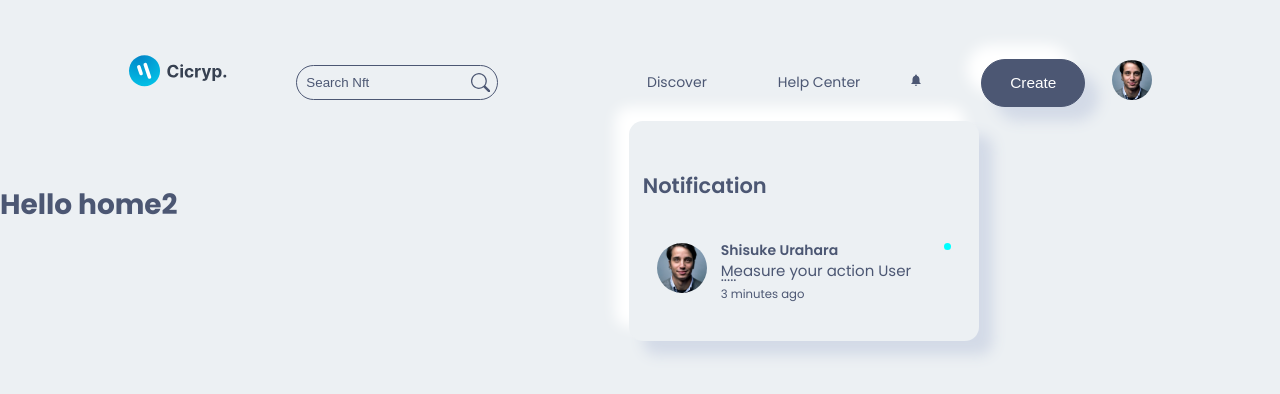
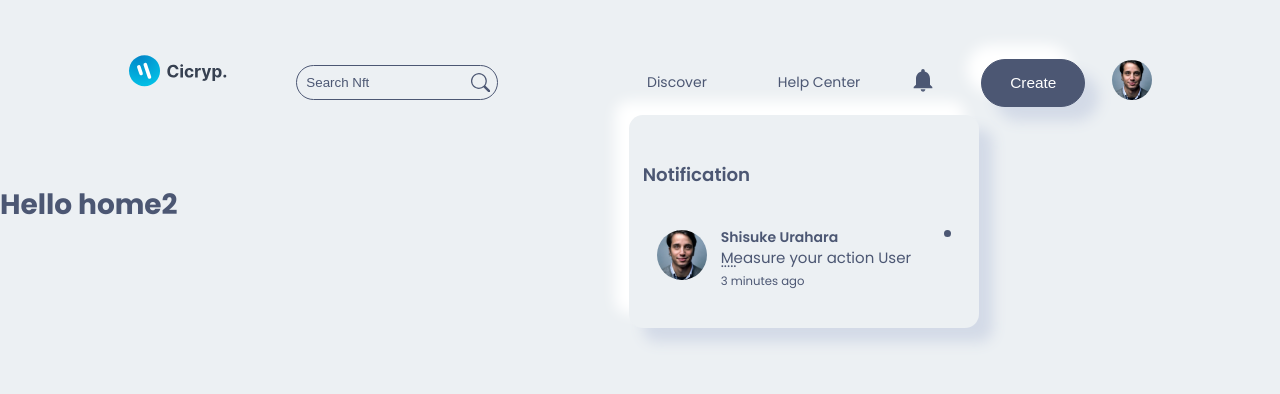
Before and after one commit to shisukeUrahara/web3-nft-marketplace, a Next.js app in the folder client/: page / in a window 1280 px wide. Both pictures are taken after a click on the icon 915 px from the left and 80 px from the top of the page. Shown: the top 394 px of the page. Built offline with nearby package versions, Linux system fonts and the light colour scheme.

Commit message:
resolved navbar styling issues

```diff
--- a/client/src/components/Navbar/Navbar.jsx
+++ b/client/src/components/Navbar/Navbar.jsx
@@ -75,7 +75,7 @@ const Navbar = () => {
 
                     {/* Notifications section */}
                     <div className={Style.navbar_container_right_notifications}>
-                        <MdNotifications onClick={() => option == 'Notifications' ? setOption('') : setOption('Notifications')} />
+                        <MdNotifications className={Style.notify} onClick={() => option == 'Notifications' ? setOption('') : setOption('Notifications')} />
                         {
                             option === 'Notifications' && <div className={Style.navbar_right_notifications_box}>
                                 <Notifications />
--- a/client/src/components/Navbar/Notifications/Notifications.module.css
+++ b/client/src/components/Navbar/Notifications/Notifications.module.css
@@ -12,7 +12,7 @@
 }
 
 .notification > p{
-    font-size:1.5rem;
+    font-size:1.3rem;
     font-weight:600;
     margin-bottom:2rem;
 }
@@ -29,6 +29,10 @@
     background-color: var(--icons-color);
     color:var(--shadow-dark-color);
     border-radius: 0.3rem;
+}
+
+.notification_box:hover .notification_box_new{
+    background-color: var(--main-bg-color);
 }
 
 .notification_box_img{
@@ -54,14 +58,14 @@
     width: 0.5rem;
     height:0.5rem;
     border-radius: 50%;
-    background-color: aqua;
+    background-color: var(--icons-color);
 }
 
 
 @media screen and (max-width: 35em){
     .notification{
-        width:20rem;
-        left:-15 rem;
+        width:21rem;
+        left:-11 rem;
     }
 
     .notification_box{
--- a/client/src/styles/globals.css
+++ b/client/src/styles/globals.css
@@ -7,7 +7,7 @@
   --icons-light-color: #4c577341;
   --icons-bg-color: #e2e6e9;
   --shadow-dark-color: #d3dae7;
-  --bg-shadow-dark-color: #d3dae745;
+  --bg-shadow-dark-color: #d3dae7;
   --shadow-light-color: #fff;
   --main-bg-color: #ecf0f3;
 
```
